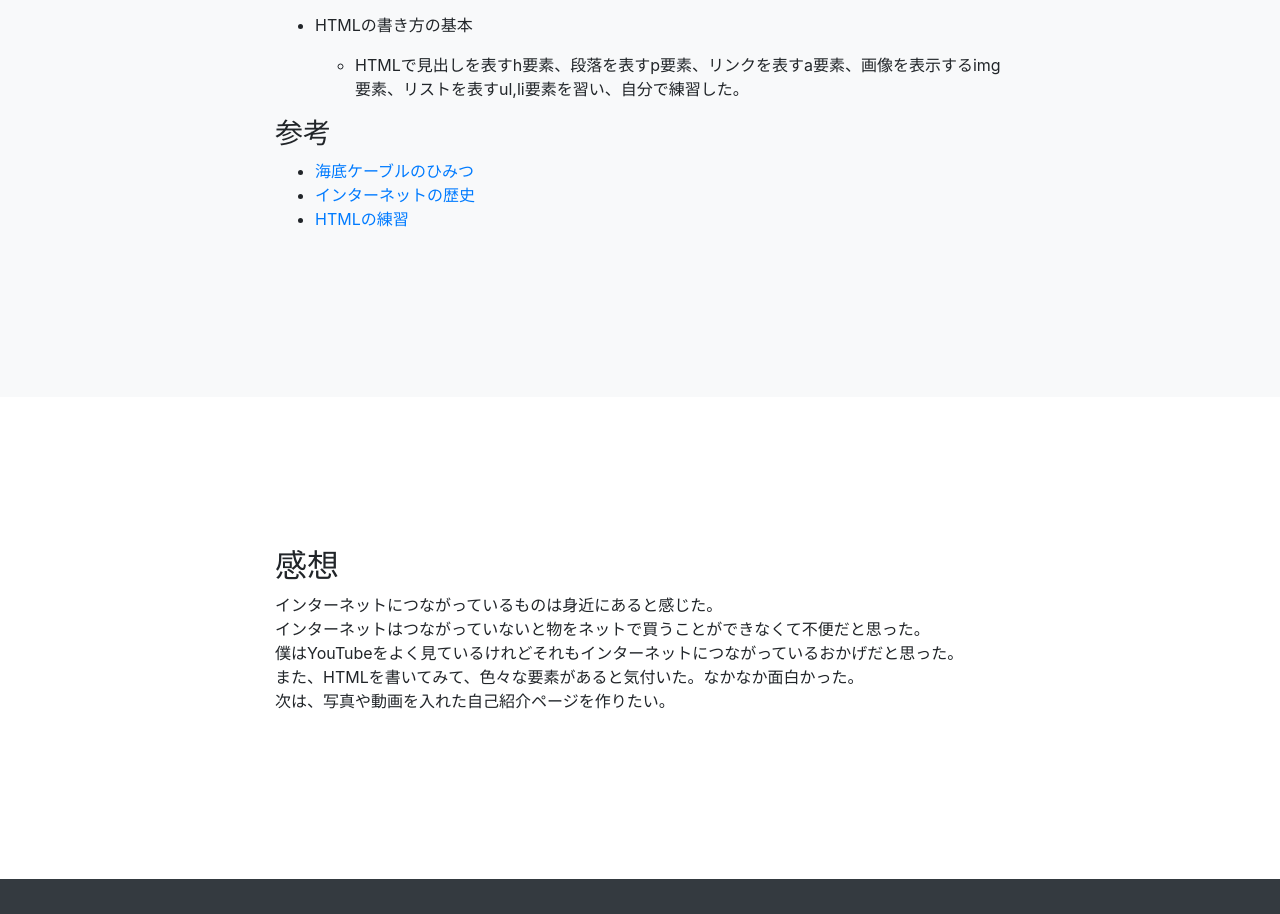
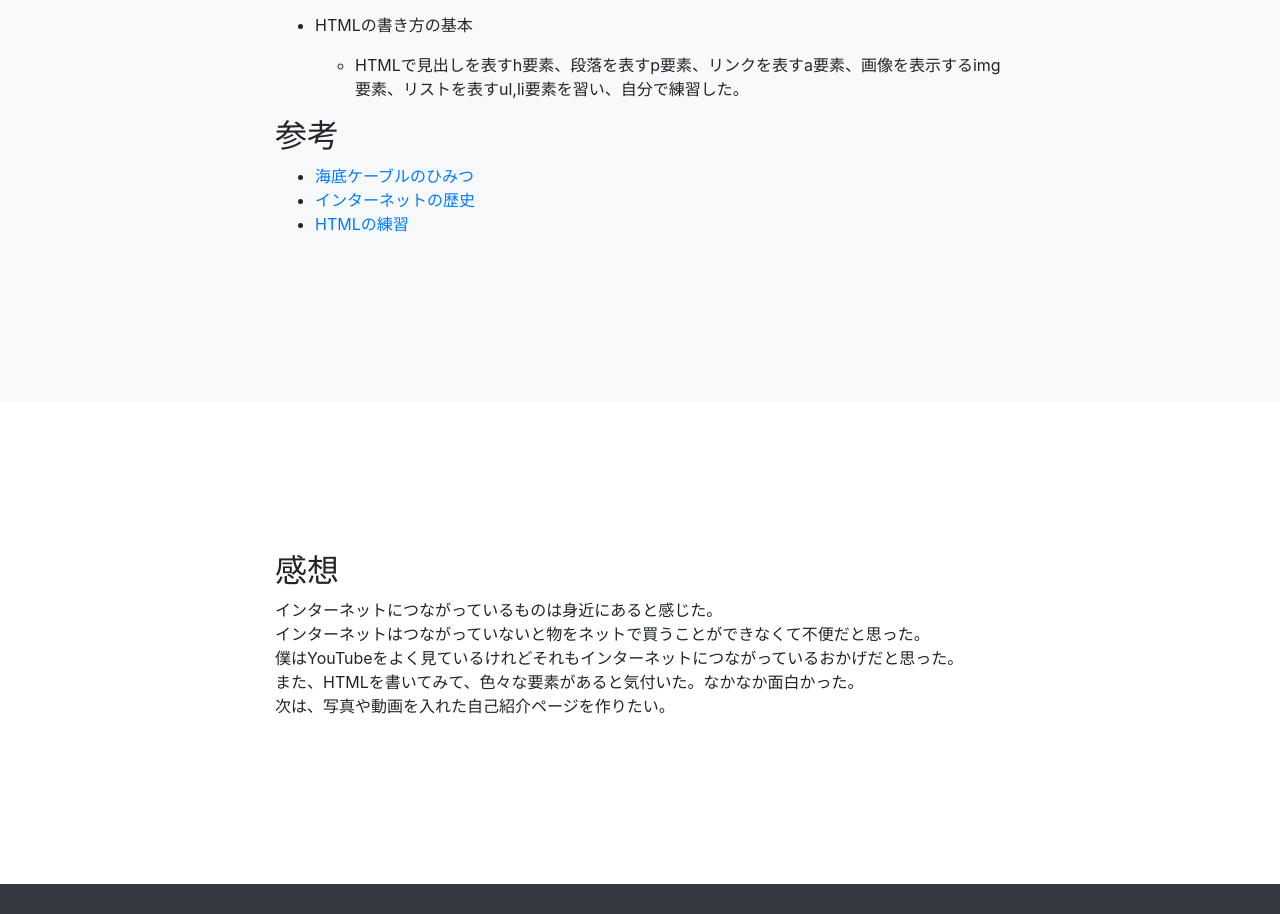
Before and after one commit to n-sako/haruto, a website with bundled scripts: page index.html in a window 1280 px wide. Shown: the part 1334-2248 px from the top of the page. Built offline with nearby package versions, Linux system fonts and the light colour scheme.

Commit message:
Update index.html

```diff
--- a/index.html
+++ b/index.html
@@ -59,7 +59,8 @@
           <ul class="list-unstyled">お父さんに教わりながら初めてホームページを作ってみました。<br>
              きっかけはお父さんがふだんコンピューターを使っていて、興味がわいてきたからです。<br>
              下のURLをメモしてパソコンやスマホで見てください。<br>
-             <strong>https://n-sako.github.io/haruto/</strong></ul>
+             <strong>https://n-sako.github.io/haruto/</strong>
+          </ul>
         </div>
       </div>
     </div>
@@ -78,7 +79,8 @@
           <ul>
             <li>インターネットの仕組みと歴史</li>
               <ul>
-                <p class="lead"><li>太平洋や大西洋などの海の底にはケーブルがしずめられている。<br>
+                <p class="lead">
+                  <li>太平洋や大西洋などの海の底にはケーブルがしずめられている。<br>
                     初めての海底ケーブルはイギリスとフランスをつなぐもので、160年以上前に作られたものらしい。</li>
                   <li>wwwはワールドワイドウェブの略</li>
                   <li>1990年代にインターネットが広く使われるようになった。2000年代にはSNSやYouTubeなどのインターネットサービスがではじめた。同じ頃、スマホがでてきたことでインターネットはより多くの人に使われるようになった。</li>
@@ -91,8 +93,9 @@
                   </li>
                 </p>
               </ul>
+            </li>
           </ul>
-            <h3>参考</h3>
+            <h2>参考</h2>
               <ul>
                 <li><a href="https://jpn.nec.com/kids/himitsu/07.html">海底ケーブルのひみつ</a></li>
                 <li><a href="https://www.youtube.com/watch?v=99nwkPcnl0k">インターネットの歴史</a></li>
```
Lines whose indentation alone changed are shown as unchanged.
